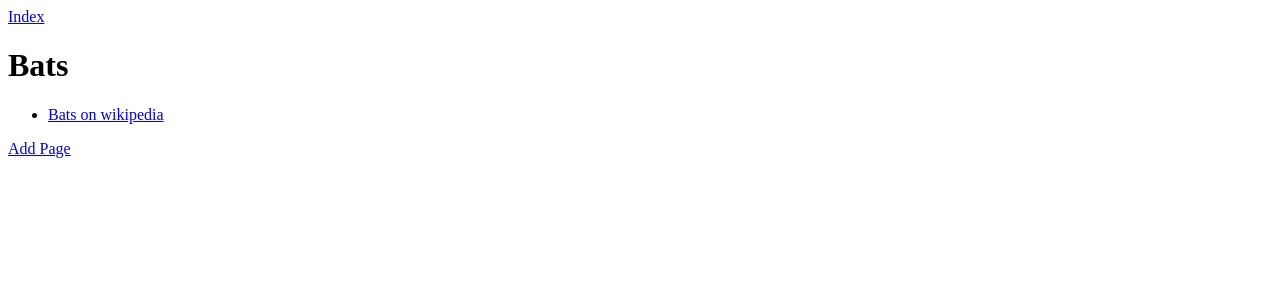
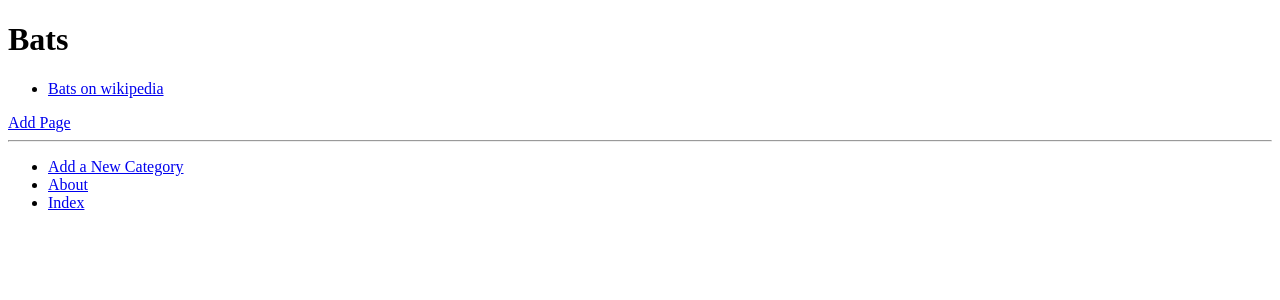
Before and after one commit to AlHood/Rango, a Django app: a page that uses tango_with_django_project/templates/rango/category.html in a window 1280 px wide. Shown: the top 300 px of the page. Run offline with Django 3.2, Linux system fonts and the light colour scheme; data comes from the database, SQL or seed files in the repository.

Commit message:
Chap 8.3 pre-exercises

```diff
--- a/tango_with_django_project/templates/rango/category.html
+++ b/tango_with_django_project/templates/rango/category.html
@@ -1,14 +1,16 @@
-<!DOCTYPE html>
 
-<html>
+{% extends 'rango/base.html' %}
+{% load staticfiles %}
 
-    <head>
-        <title>Rango</title>
-    </head>
+{% block title_block %}
+    {% if category %}
+        {{ category.name }}
+    {% else %}
+        Unknown Category
+    {% endif %}
+{% endblock %}
 
-    <body>
-        <div>
-            <a href="/rango/">Index</a>
+{% block body_block %}
     {% if category %}
         <h1>{{ category.name }}</h1>
     {% if pages %}
@@ -20,11 +22,9 @@
     {% else %}
         <strong>No pages currently in category.</strong>
     {% endif %}
-            <a href="/rango/category/{{category.slug }}/add_page/">Add Page</a> <br/>
+
+    <a href="{% url 'rango:add_page' category.slug %}">Add Page</a> <br />
     {% else %}
     The specified category does not exist.
     {% endif %}
-        </div>
-    </body>
-
-</html>
+{% endblock %}
```
Lines whose indentation alone changed are shown as unchanged.
